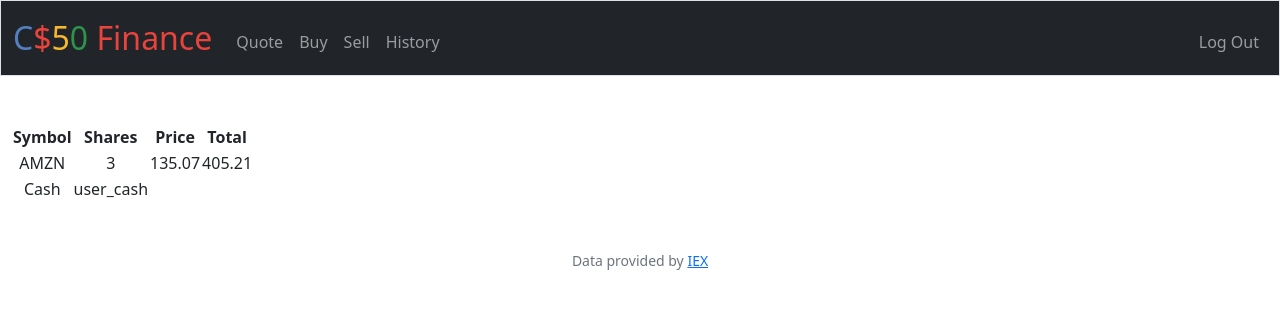
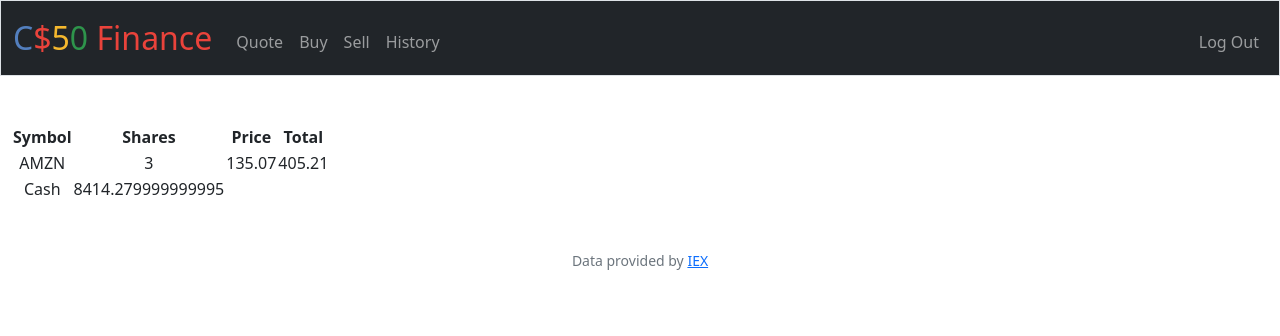
Before and after one commit to alihbaloch/CS50-Projects, a Flask app: page / in a window 1280 px wide. Shown: the top 336 px of the page. Run offline with Flask 3, Linux system fonts and the light colour scheme; a user stored in the database is signed in; some libraries are stand-ins or nearby versions.

Commit message:
Thu, Aug 17, 2023, 5:12 PM -04:00

```diff
--- a/finance/templates/index.html
+++ b/finance/templates/index.html
@@ -26,7 +26,7 @@
     {% endfor %}
     <tr>
       <td>Cash</td>
-      <td>user_cash</td>
+      <td>{{ user_cash }}</td>
     </tr>
   </table>
 {% endblock %}
```
